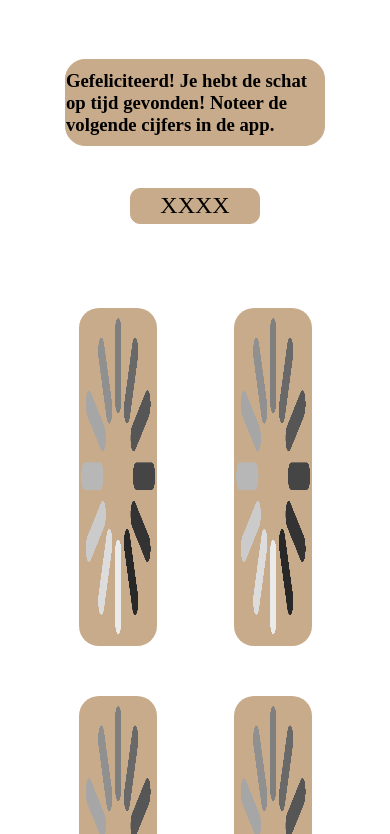
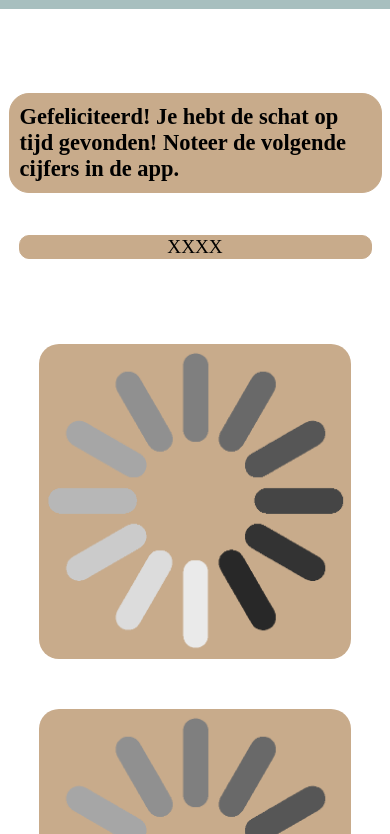
Before and after one commit to KimmyVisscher/ProjectArtemis, a plain HTML site: page index.html in a window 390 px wide. Shown: the part 160-994 px from the top of the page. Drawn offline with Linux system fonts and the light colour scheme; a web font is replaced by a local one.

Commit message:
added media query

```diff
--- a/Style/style.css
+++ b/Style/style.css
@@ -103,3 +103,40 @@ footer
     grid-column: 1/7;
     margin-top: 10vh;
 }
+
+/* Media Query voor telefoon */
+@media (max-width: 600px) {
+    #mainContainer {
+        grid-template-columns: 1fr;
+    }
+
+    header, .heroBanner, .heroNumber, main, footer {
+        grid-column: 1/2;
+    }
+
+    .upperBar, .lowerBar {
+        height: 10vh;
+    }
+
+    .heroText, .heroNumber {
+        width: 90%;
+        margin-left: auto;
+        margin-right: auto;
+    }
+
+    .heroText {
+        height: auto;
+        padding: 10px;
+        font-size: larger;
+    }
+
+    .heroNumber {
+        height: auto;
+        font-size: larger;
+    }
+
+    .imageBoxes > img {
+        width: 80vw;
+        height: auto;
+    }
+}
```
